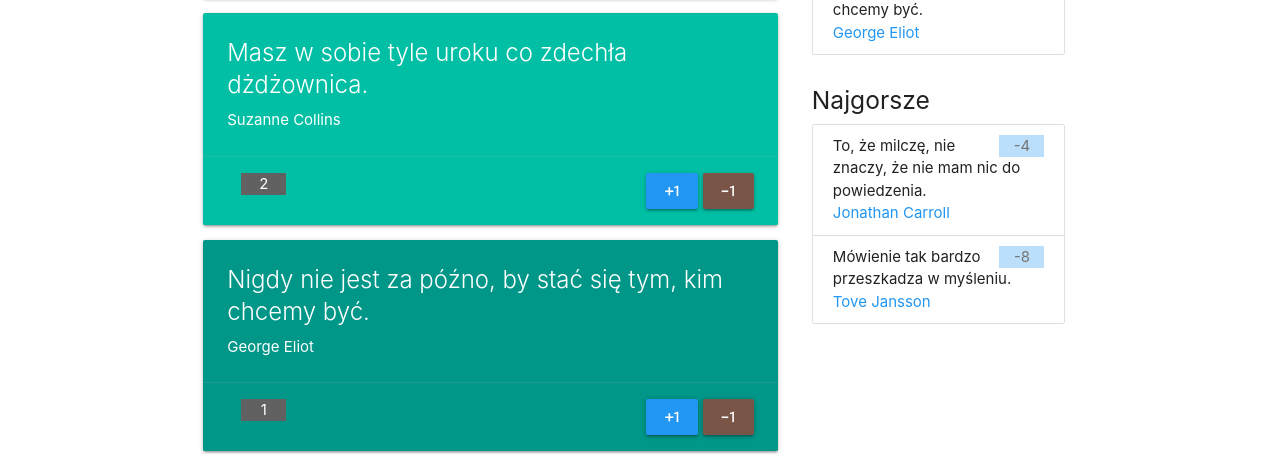
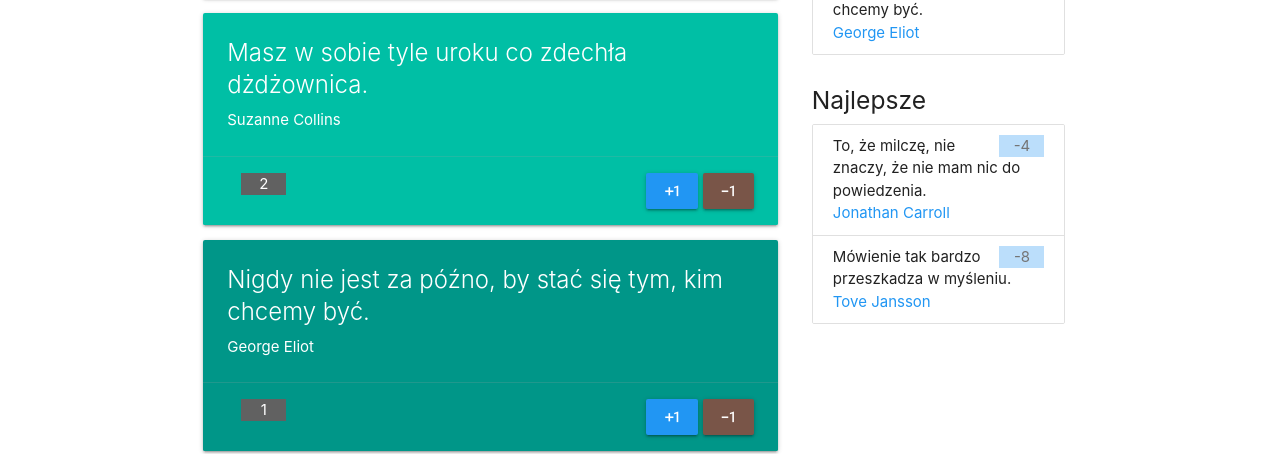
Before and after one commit to tomasz0705/best-quotes-angular, an Angular app: page / in a window 1280 px wide. Shown: the part 389-843 px from the top of the page. Built offline with nearby package versions, Linux system fonts and the light colour scheme.

Commit message:
Added best and worst Quotes methods to app comp instead ngIf directive at ranking html

```diff
--- a/src/app/app.component.html
+++ b/src/app/app.component.html
@@ -53,19 +53,8 @@
 
     <!-- Sekcja rankigów -->
     <div class="col s4">
-      <app-ranking [quotes]="quotes"></app-ranking>
-      <div class="col s12">
-        <h5>Najgorsze</h5>
-        <div class="collection">
-          <ng-container *ngFor="let quotation of quotes">
-            <p class="collection-item" *ngIf="quotation.votes < 0">
-              <span class="blue lighten-4 badge">{{ quotation.votes }}</span>
-              {{ quotation.sentence }}<br />
-              <span class="blue-text">{{ quotation.author }}</span>
-            </p>
-          </ng-container>
-        </div>
-      </div>
+      <app-ranking [quotes]="bestQuotes()"></app-ranking>
+      <app-ranking [quotes]="worstQuotes()"></app-ranking>
     </div>
     <!-- Sekcja rankigów -->
   </div>
--- a/src/app/app.component.ts
+++ b/src/app/app.component.ts
@@ -10,18 +10,30 @@ import { Quotation } from './models/quotation';
 export class AppComponent {
   showForm = false;
   quotes: Quotation[] = QUOTES;
+  //pole quotation reprezentuje pojedynczy cytat
   quotation: Quotation = { author: '', sentence: '', votes: 0 };
 
+  // przełącza pole klasy true / false
   onSwitchForm(): void {
     this.showForm = !this.showForm;
   }
 
+    // dodaje cytat na początek listy i resetuje pole quotation
   addQuotation() {
     this.quotes.unshift(this.quotation);
     this.quotation = { author: '', sentence: '', votes: 0 };
   }
 
+  // metoda obsługuje głosowanie na konkretny cytat
   addVote(quotation: Quotation, value: number) {
     quotation.votes += value;
   }
+
+  bestQuotes() {
+    return this.quotes.filter(q => q.votes > 0);
+  }
+
+  worstQuotes() {
+    return this.quotes.filter(q => q.votes < 0);
+  }
 }
--- a/src/app/ranking/ranking.component.html
+++ b/src/app/ranking/ranking.component.html
@@ -1,12 +1,10 @@
 <div class="col s12">
   <h5>Najlepsze</h5>
   <div class="collection">
-      <ng-container *ngFor="let quotation of quotes">
-        <p class="collection-item" *ngIf="quotation.votes > 0">
+    <p class="collection-item" *ngFor="let quotation of quotes">
       <span class="blue lighten-4 badge">{{ quotation.votes }}</span>
       {{ quotation.sentence }}<br />
       <span class="blue-text">{{ quotation.author }}</span>
     </p>
-      </ng-container>
   </div>
 </div>
```
Lines whose indentation alone changed are shown as unchanged.
